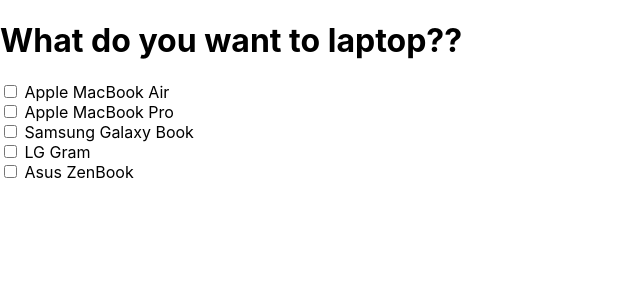
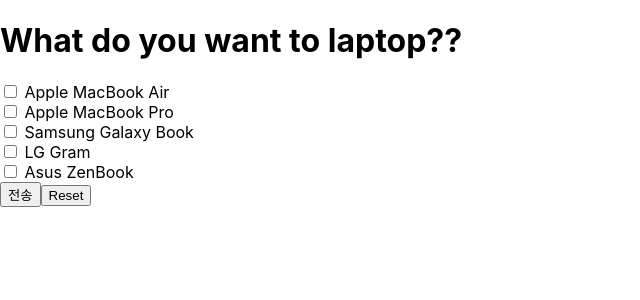
Before and after one commit to bigveloper/form, a React (Create React App) app: page / in a window 1280 px wide. Shown: the top 300 px of the page, without its empty margins (0-640 px from the left). Built offline with nearby package versions, Linux system fonts and the light colour scheme.

Commit message:
checkbox + submit + reset

```diff
--- a/src/App.js
+++ b/src/App.js
@@ -16,6 +16,8 @@
             <input type="checkbox" name="laptop" value="Galaxy Book" onChange={onChange} /> Samsung Galaxy Book <br />
             <input type="checkbox" name="laptop" value="Gram" onChange={onChange} /> LG Gram <br />
             <input type="checkbox" name="laptop" value="ZenBook" onChange={onChange} /> Asus ZenBook <br />
+            <input type="submit" value="전송" />
+            <input type="reset" value="Reset" />
         </form>
     );
 }
```
